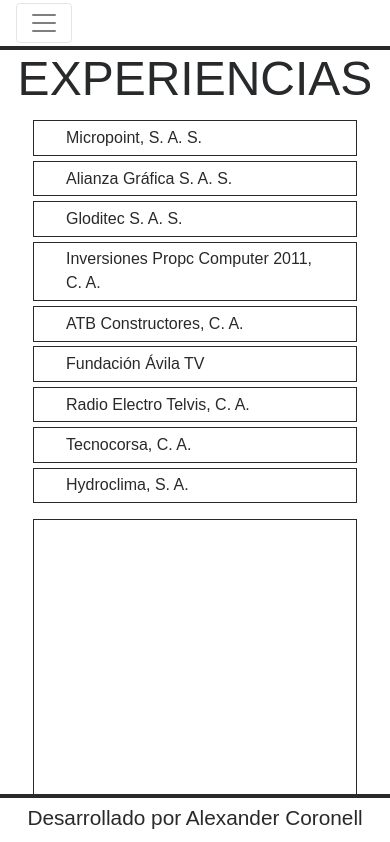
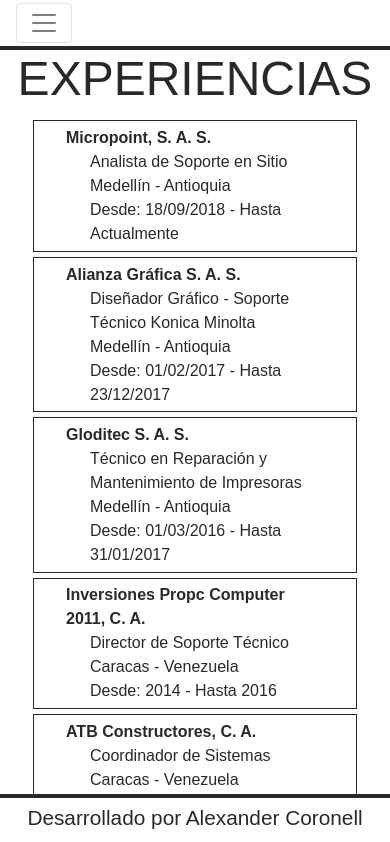
Before and after one commit to alexcoronell/cv-alexcoronell-angular, an Angular app: page /experience in a window 390 px wide. Shown: the top 842 px of the page. Built offline with nearby package versions, Linux system fonts and the light colour scheme; a web font is replaced by a local one.

Commit message:
Ajustes al menu y completada versión mobile de experiences

```diff
--- a/src/app/components/experience/experience.component.css
+++ b/src/app/components/experience/experience.component.css
@@ -19,3 +19,7 @@
     margin: auto;
     overflow-y: auto;
 }
+
+.mobile-titles-article {
+    font-weight: bold;
+}
--- a/src/app/components/experience/experience.component.html
+++ b/src/app/components/experience/experience.component.html
@@ -1,4 +1,4 @@
-<main class="main" id="experience">
+<main class="main hide-mobile" id="experience">
     <div class="container">
         <h1 class="title-page text-uppercase text-center text-md-left ml-md-5">{{ titlePage }}</h1>
         <section class="row">
@@ -19,5 +19,26 @@
             </article>
         </section>
     </div>
+</main>
+<div class="main hide-desktop" id="experience">
+    <div class="container">
+        <h1 class="title-page text-uppercase text-center text-md-left ml-md-5">{{ titlePage }}</h1>
+        <section class="row">
 
-</main>
+            <article class="col-12 business-title">
+                <ul>
+                    <li class="list" *ngFor="let item of experiencesList" class="mobile-titles-article">
+                        {{ item.business }}
+                        <ul class="list-unstyled ml-4">
+                            <li>{{ item.position }}</li>
+                            <li>{{ item.place }}</li>
+                            <li>Desde: {{ item.start}} - Hasta {{ item.end }} </li>
+                        </ul>
+                    </li>
+                </ul>
+
+            </article>
+
+        </section>
+    </div>
+</div>
--- a/src/app/components/experience/experience.component.ts
+++ b/src/app/components/experience/experience.component.ts
@@ -10,7 +10,7 @@ export class ExperienceComponent implements OnInit {
   titlePage = "Experiencias";
   experiencesList:object[] = [
     {
-      index: 9,
+      indexs: "#9",
       business: "Micropoint, S. A. S.",
       position: "Analista de Soporte en Sitio",
       place: "Medellín - Antioquia",
@@ -25,7 +25,7 @@ export class ExperienceComponent implements OnInit {
       ]
     },
     {
-      index: 8,
+      index: "#8",
       business: "Alianza Gráfica S. A. S.",
       position: "Diseñador Gráfico - Soporte Técnico Konica Minolta",
       place: "Medellín - Antioquia",
@@ -40,7 +40,7 @@ export class ExperienceComponent implements OnInit {
       ]
     },
     {
-      index: 7,
+      index: "#7",
       business: "Gloditec S. A. S.",
       position: "Técnico en Reparación y Mantenimiento de Impresoras",
       place: "Medellín - Antioquia",
@@ -53,7 +53,7 @@ export class ExperienceComponent implements OnInit {
       ]
     },
     {
-      index: 6,
+      index: "#6",
       business: "Inversiones Propc Computer 2011, C. A.",
       position: "Director de Soporte Técnico",
       place: "Caracas - Venezuela",
@@ -65,7 +65,7 @@ export class ExperienceComponent implements OnInit {
       ]
     },
     {
-      index: 5,
+      index: "#5",
       business: "ATB Constructores, C. A.",
       position: "Coordinador de Sistemas",
       place: "Caracas - Venezuela",
@@ -97,7 +97,7 @@ export class ExperienceComponent implements OnInit {
       ]
     },
     {
-      index: 4,
+      index: "#4",
       business: "Fundación Ávila TV",
       position: "Practicante - Asistente de Producción",
       place: "Caracas - Venezuela",
@@ -106,7 +106,7 @@ export class ExperienceComponent implements OnInit {
       functions: []
     },
     {
-      index: 3,
+      index: "#3",
       business: "Radio Electro Telvis, C. A.",
       position: "Asistente de Sistemas",
       place: "Caracas - Venezuela",
@@ -115,7 +115,7 @@ export class ExperienceComponent implements OnInit {
       functions: []
     },
     {
-      index: 2,
+      index: "#2",
       business: "Tecnocorsa, C. A.",
       position: "Técnico en Informática y Sistemas",
       place: "Caracas - Venezuela",
@@ -126,7 +126,7 @@ export class ExperienceComponent implements OnInit {
       ]
     },
     {
-      index: 1,
+      index: "#1",
       business: "Hydroclima, S. A.",
       position: "Transcriptor de Datos y Asistente de Contabilidad",
       place: "Caracas - Venezuela",
@@ -138,7 +138,8 @@ export class ExperienceComponent implements OnInit {
 
 
   public loadData(item){
-    let currentPosition = item.position;
+    let currentPosition = "Cargo: " + item.position;
+    let currentPlace = "Lugar: " + item.place;
     let currentStart = item.start;
     let currentEnd = item.end;
     let currentFunctions = item.functions;
@@ -146,7 +147,7 @@ export class ExperienceComponent implements OnInit {
     let positionName = document.getElementById('positionName');
     positionName.innerHTML = currentPosition;
     let placeName = document.getElementById('placeName');
-    placeName.innerHTML = item.place;
+    placeName.innerHTML = currentPlace;
     let period = document.getElementById('period');
     let periodText = `Desde: ${currentStart} - Hasta: ${currentEnd}`;
     period.innerHTML = periodText;
--- a/src/app/components/main-menu/main-menu.component.html
+++ b/src/app/components/main-menu/main-menu.component.html
@@ -1,4 +1,4 @@
-<header class="fixed-top">
+<header class="fixed-top hide-desktop">
     <nav class="navbar navbar-expand-lg navbar-light">
         <button class="navbar-toggler" type="button" data-toggle="collapse" data-target="#navbarNav" aria-controls="navbarNav" aria-expanded="false" aria-label="Toggle navigation">
           <span class="navbar-toggler-icon"></span>
@@ -28,3 +28,36 @@
     </nav>
     <hr class="main-separator">
 </header>
+
+
+<!-- MENU PARA DESKTOP -->
+<header class="fixed-top hide-mobile">
+    <nav class="navbar navbar-expand-lg navbar-light">
+        <button class="navbar-toggler" type="button" data-toggle="collapse" data-target="#navbarNav" aria-controls="navbarNav" aria-expanded="false" aria-label="Toggle navigation">
+          <span class="navbar-toggler-icon"></span>
+        </button>
+        <div class="collapse navbar-collapse" id="navbarNav">
+            <ul class="navbar-nav">
+                <li class="nav-item" routerLinkActive="active">
+                    <a class="nav-link" routerLink="">Inicio <span class="sr-only">(current) </span></a>
+                </li>
+                <li class="nav-item" routerLinkActive="active">
+                    <a class="nav-link" routerLink="experience">Experiencia</a>
+                </li>
+                <li class="nav-item" routerLinkActive="active">
+                    <a class="nav-link" routerLink="studies">Estudios</a>
+                </li>
+                <li class="nav-item" routerLinkActive="active">
+                    <a class="nav-link " routerLink="training">Formación</a>
+                </li>
+                <li class="nav-item " routerLinkActive="active">
+                    <a class="nav-link " routerLink="mywork">Mi Trabajo</a>
+                </li>
+                <li class="nav-item " routerLinkActive="active">
+                    <a class="nav-link " routerLink="contact">Contacto</a>
+                </li>
+            </ul>
+        </div>
+    </nav>
+    <hr class="main-separator ">
+</header>
--- a/src/styles.css
+++ b/src/styles.css
@@ -67,8 +67,20 @@ footer {
 
 /************************** RESPOSIVE *******************************/
 
-@media (min-width: 576px) and (max-width: 768px) {
+@media (max-width: 767px) {
+    .hide-mobile {
+        display: none;
+    }
+}
+
+@media (min-width: 576px) and (max-width: 767px) {
     .main {
         padding-top: 80px;
     }
 }
+
+@media (min-width: 768px) {
+    .hide-desktop {
+        display: none;
+    }
+}
```
